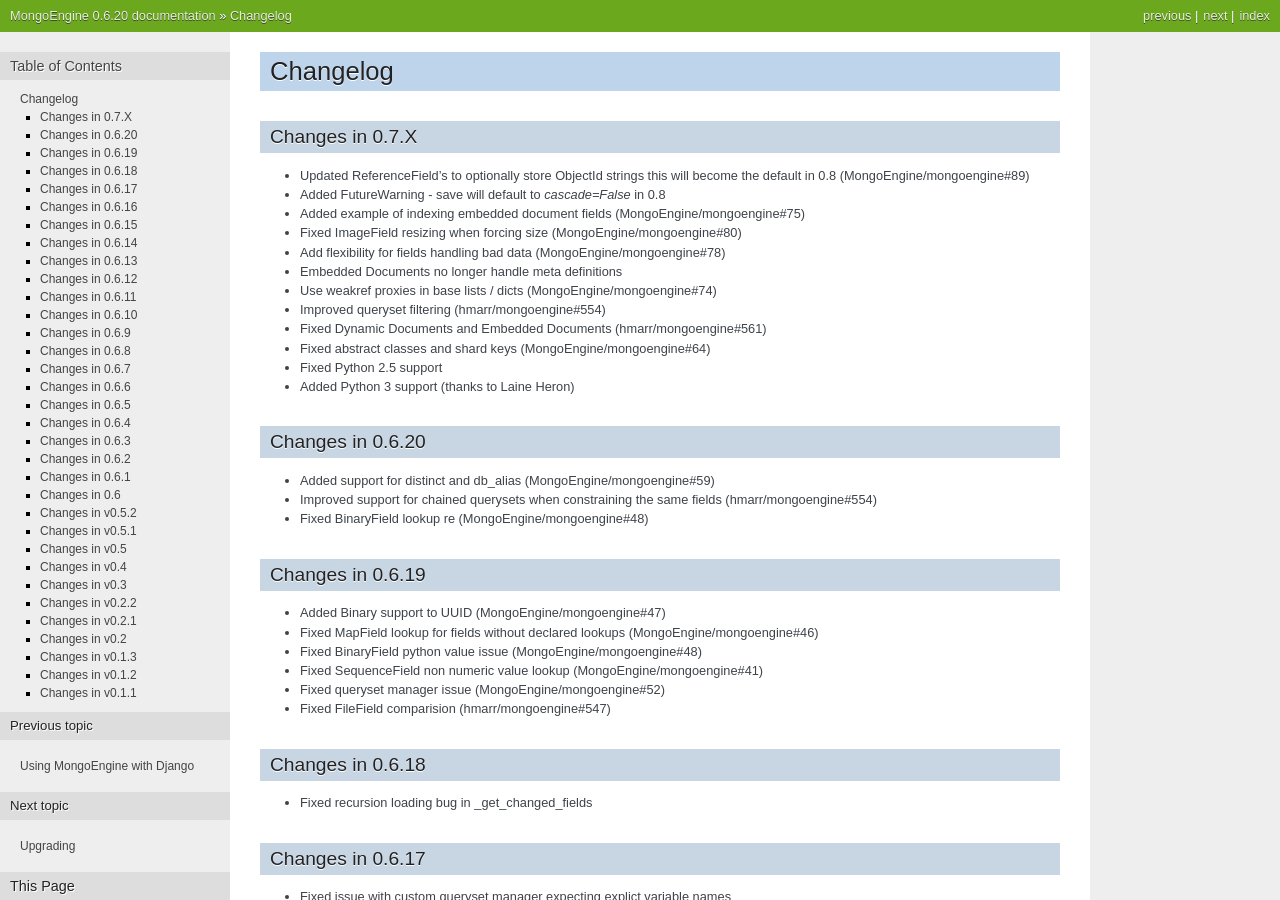
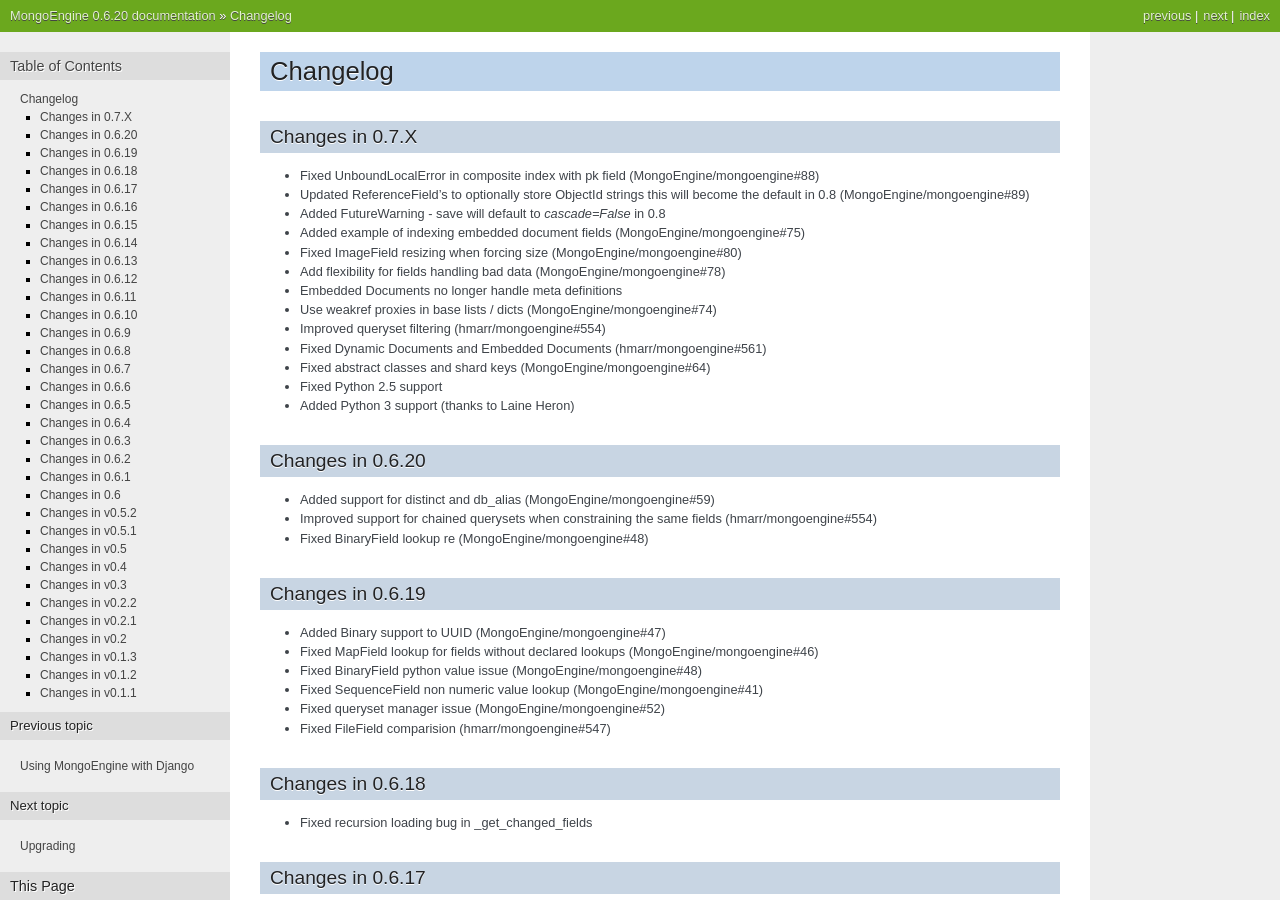
Before and after one commit to MongoEngine/mongoengine, a Sphinx documentation site: the page built from docs/changelog.rst, in a window 1280 px wide and 900 px high. Built offline with Sphinx 7.4.7, drawn with Linux system fonts in a browser that asks for light colours.

Commit message:
Updated AUTHORS and changelog.rst
Refs: MongoEngine/mongoengine#88

```diff
--- a/docs/changelog.rst
+++ b/docs/changelog.rst
@@ -5,6 +5,7 @@ Changelog
 Changes in 0.7.X
 =================
 
+- Fixed UnboundLocalError in composite index with pk field (MongoEngine/mongoengine#88)
 - Updated ReferenceField's to optionally store ObjectId strings
   this will become the default in 0.8 (MongoEngine/mongoengine#89)
 - Added FutureWarning - save will default to `cascade=False` in 0.8
```
Also changed, not shown: 1 other file.
